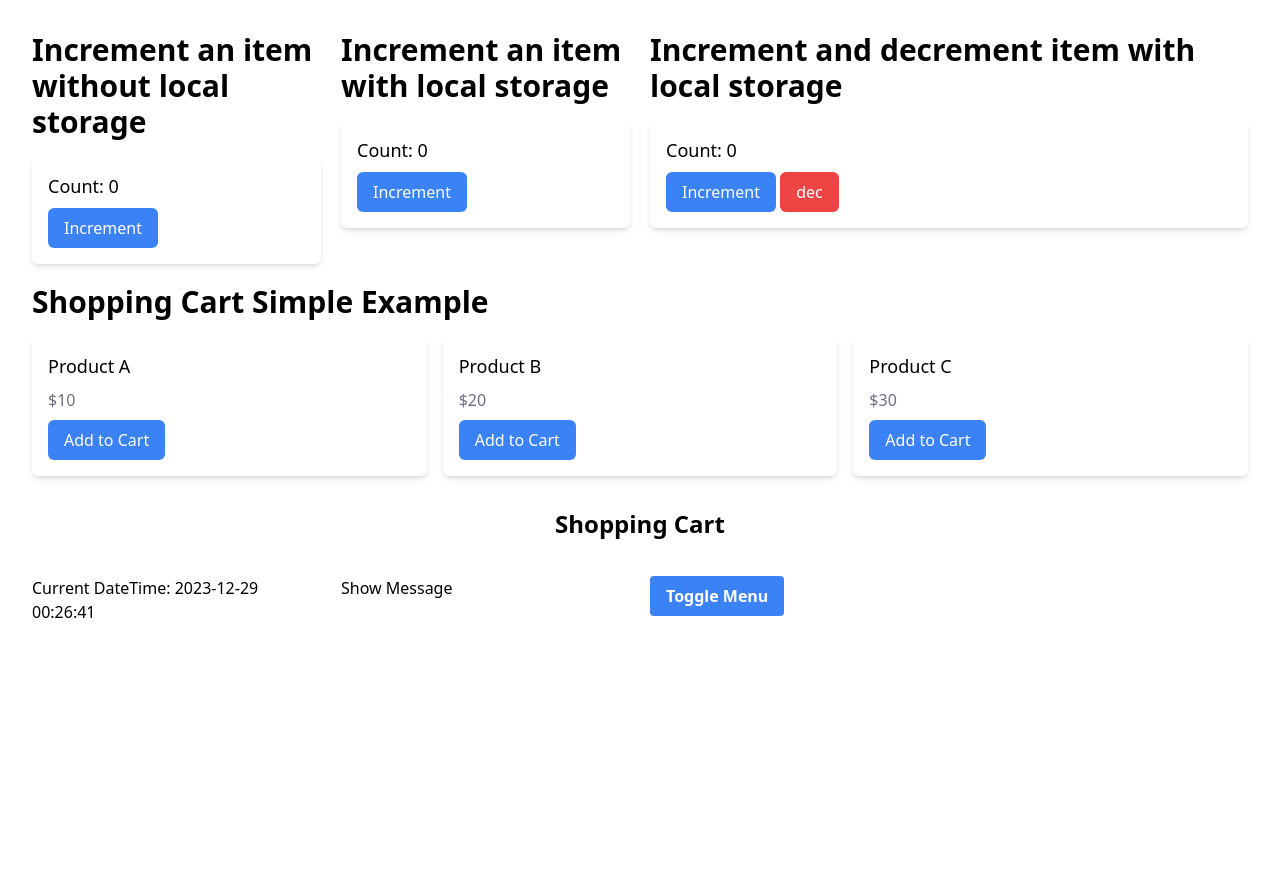
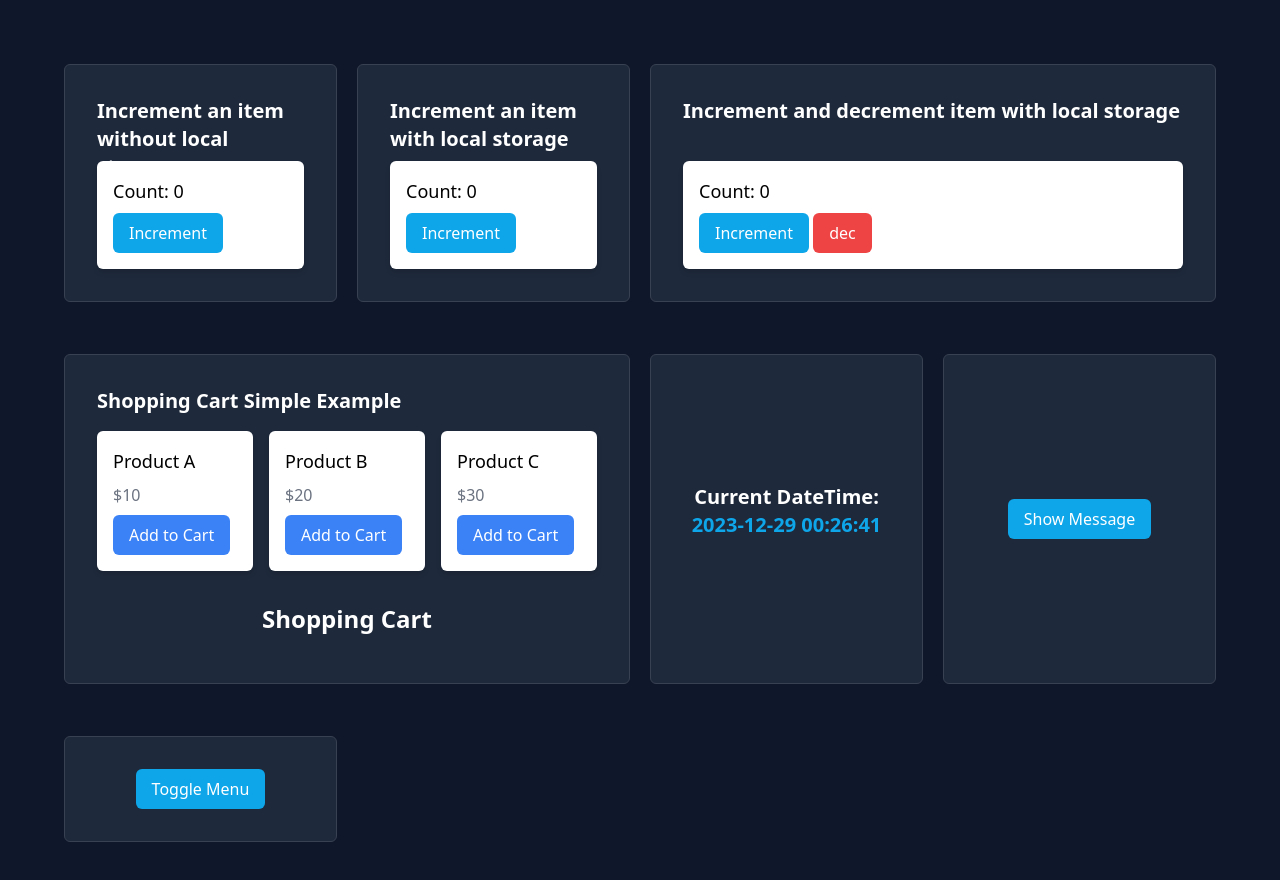
Before and after one commit to Rezaabdollahi7/AlpineJs-Explorations, a website: page src/directives/x-data.html in a window 1280 px wide. Before the commit the page ends 800 px from the top, so only its background shows below. Drawn offline with nearby package versions, Linux system fonts and the light colour scheme.

Commit message:
Refactor (x-data) : { edit page styles }

```diff
--- a/src/directives/x-data.html
+++ b/src/directives/x-data.html
@@ -11,28 +11,30 @@
     <script src="https://cdn.jsdelivr.net/npm/dayjs@1.10.7/dayjs.min.js"></script>
 </head>
 
-<body class="p-8 grid grid-cols-4 gap-5">
+<body class="p-16 grid grid-cols-1  xl:grid-cols-4 gap-5 bg-slate-900">
 
     <!-- Increment an item without local storage -->
-    <div x-data="{ count: 0 }">
-        <h1 class="text-3xl font-bold mb-4">Increment an item without local storage</h1>
+    <div class="bg-slate-800 p-8 rounded-md border border-gray-700 " x-data="{ count: 0 }">
+        <h1 class="text-xl text-white font-bold h-12 mb-4">Increment an item without local storage</h1>
 
         <div class="bg-white p-4 rounded-md shadow-md">
             <p class="text-lg mb-2">Count: <span x-text="count"></span></p>
-            <button class="bg-blue-500 text-white px-4 py-2 rounded-md" @click="count++">
+            <button class="bg-sky-500 hover:bg-sky-400 duration-150 transition-all text-white px-4 py-2 rounded-md"
+                @click="count++">
                 Increment
             </button>
         </div>
     </div>
 
     <!-- Increment an item with local storage -->
-    <div x-data="{ count: parseInt(localStorage.getItem('count')) || 0 }"
+    <div class="bg-slate-800 p-8 rounded-md border border-gray-700"
+        x-data="{ count: parseInt(localStorage.getItem('count')) || 0 }"
         x-init="() => localStorage.setItem('count', count)">
-        <h1 class="text-3xl font-bold mb-4">Increment an item with local storage</h1>
+        <h1 class="text-xl text-white font-bold h-12 mb-4">Increment an item with local storage</h1>
 
         <div class="bg-white p-4 rounded-md shadow-md">
             <p class="text-lg mb-2">Count: <span x-text="count"></span></p>
-            <button class="bg-blue-500 text-white px-4 py-2 rounded-md"
+            <button class="bg-sky-500 hover:bg-sky-400 duration-150 transition-all text-white px-4 py-2 rounded-md"
                 @click="count++; localStorage.setItem('count', count)">
                 Increment
             </button>
@@ -40,17 +42,18 @@
     </div>
 
     <!-- Increment an item with local storage -->
-    <div class="col-span-2" x-data="{ count2: parseInt(localStorage.getItem('count2')) || 0 }"
+    <div class="col-span-2 bg-slate-800 p-8 rounded-md border border-gray-700"
+        x-data="{ count2: parseInt(localStorage.getItem('count2')) || 0 }"
         x-init="() => localStorage.setItem('count2', count2)">
-        <h1 class="text-3xl font-bold mb-4">Increment and decrement item with local storage</h1>
+        <h1 class="text-xl text-white h-12  font-bold mb-4">Increment and decrement item with local storage</h1>
 
         <div class="bg-white p-4 rounded-md shadow-md">
             <p class="text-lg mb-2">Count: <span x-text="count2"></span></p>
-            <button class="bg-blue-500 text-white px-4 py-2 rounded-md"
+            <button class="bg-sky-500 hover:bg-sky-400 duration-150 transition-all text-white px-4 py-2 rounded-md"
                 @click="count2++; localStorage.setItem('count2', count2)">
                 Increment
             </button>
-            <button class="bg-red-500 text-white px-4 py-2 rounded-md"
+            <button class="bg-red-500 hover:bg-red-400 duration-150 transition-all text-white px-4 py-2 rounded-md"
                 @click="count2--; localStorage.setItem('count2', count2)">
                 dec
             </button>
@@ -58,8 +61,8 @@
     </div>
 
     <!-- Shopping Cart Simple Example -->
-    <div class="col-span-4" x-data="{ cart: [] }">
-        <h1 class="text-3xl font-bold mb-4">Shopping Cart Simple Example</h1>
+    <div class="col-span-2 mt-8 bg-slate-800 p-8 rounded-md border border-gray-700" x-data="{ cart: [] }">
+        <h1 class="text-xl text-white font-bold mb-4">Shopping Cart Simple Example</h1>
 
         <!-- Product List -->
         <div class="grid grid-cols-3 gap-4">
@@ -92,10 +95,10 @@
 
         <!-- Shopping Cart Display -->
         <div class="mt-8 mx-auto text-center">
-            <h2 class="text-2xl font-bold mb-4">Shopping Cart</h2>
+            <h2 class="text-2xl font-bold mb-4 text-white">Shopping Cart</h2>
             <ul>
                 <template x-for="(item, index) in cart" :key="index">
-                    <li class="mb-2">
+                    <li class="mb-2 text-white">
                         <span x-text="item.product"></span> - <span x-text="'$' + item.price"></span>
                     </li>
                 </template>
@@ -104,18 +107,24 @@
     </div>
 
     <!-- Display Current Date and Time -->
-    <div x-data="{ currentDateTime: dayjs().format('YYYY-MM-DD HH:mm:ss') }" x-init="initClock">
-        <p>Current DateTime: <span x-text="currentDateTime"></span></p>
+    <div class="bg-slate-800 p-8 rounded-md border border-gray-700 mt-8 flex flex-col justify-center items-center"
+        x-data="{ currentDateTime: dayjs().format('YYYY-MM-DD HH:mm:ss') }" x-init="initClock">
+        <p class="flex flex-col justify-center items-center text-white text-xl  font-bold mb-4">Current DateTime: <span
+                class="text-sky-500" x-text="currentDateTime"></span></p>
     </div>
 
     <!-- Show Alert Message -->
-    <div x-data="{ showMessage: function() { alert('Hello, Alpine.js!'); } }">
-        <button @click="showMessage">Show Message</button>
+    <div class="bg-slate-800 p-8 rounded-md border border-gray-700 mt-8 flex flex-col justify-center items-center"
+        x-data="{ showMessage: function() { alert('Hello, Alpine.js!'); } }">
+        <button class="bg-sky-500 hover:bg-sky-400 duration-150 transition-all text-white px-4 py-2 rounded-md"
+            @click="showMessage">Show Message</button>
     </div>
 
     <!-- Toggle Menu Example -->
-    <div x-data="{ open: false }">
-        <button @click="open = !open" class="px-4 py-2 bg-blue-500 text-white font-bold rounded focus:outline-none">
+    <div class="bg-slate-800 p-8 rounded-md border border-gray-700 mt-8 flex flex-col justify-center items-center"
+        x-data="{ open: false }">
+        <button @click="open = !open"
+            class="bg-sky-500 hover:bg-sky-400 duration-150 transition-all text-white px-4 py-2 rounded-md">
             Toggle Menu
         </button>
 
@@ -131,7 +140,7 @@
     </div>
 
 
-
+    <!-- date & time  -->
     <script>
         function initClock() {
             setInterval(() => {
```
Also changed, not shown: dist/output.css.
